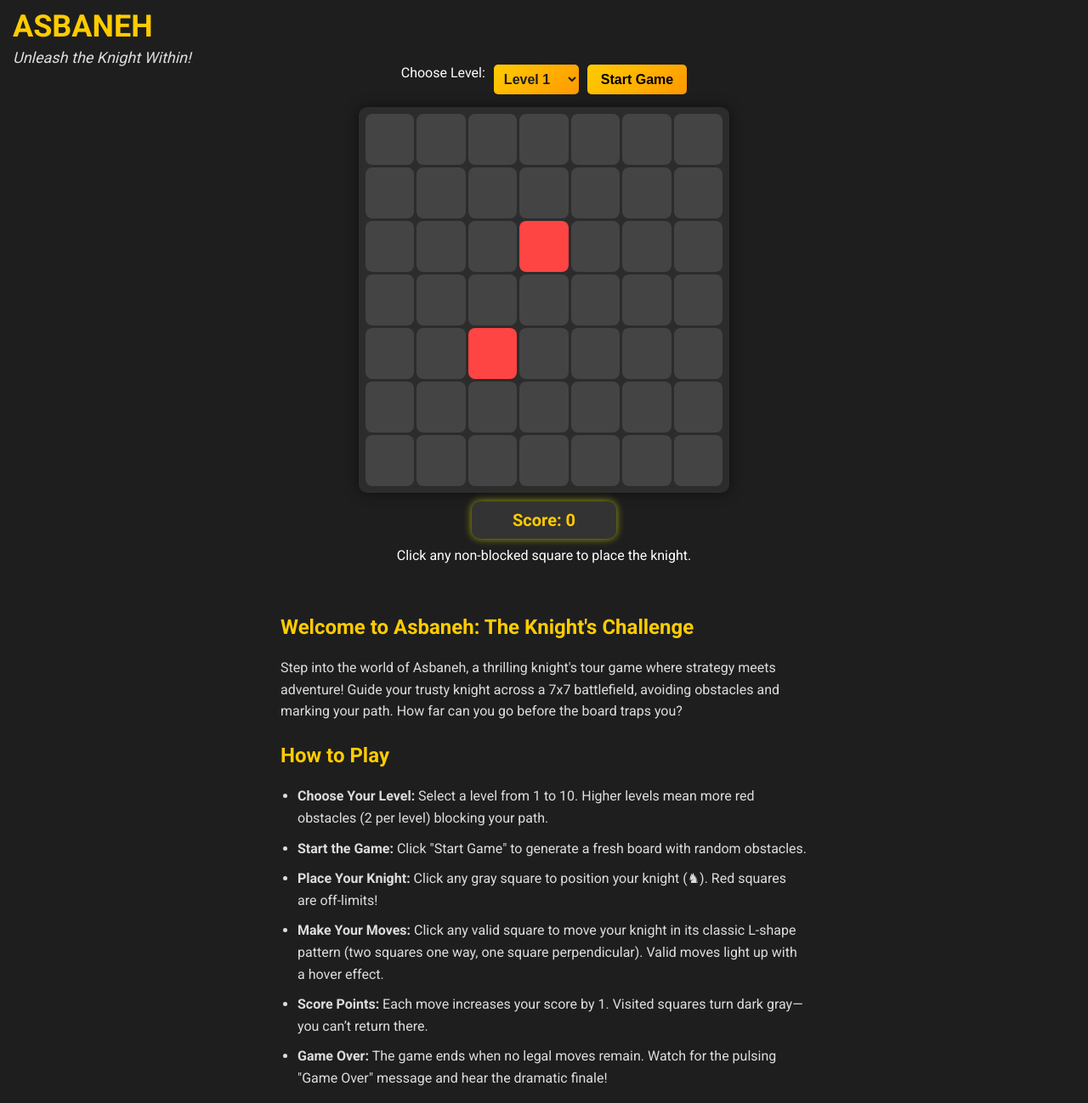
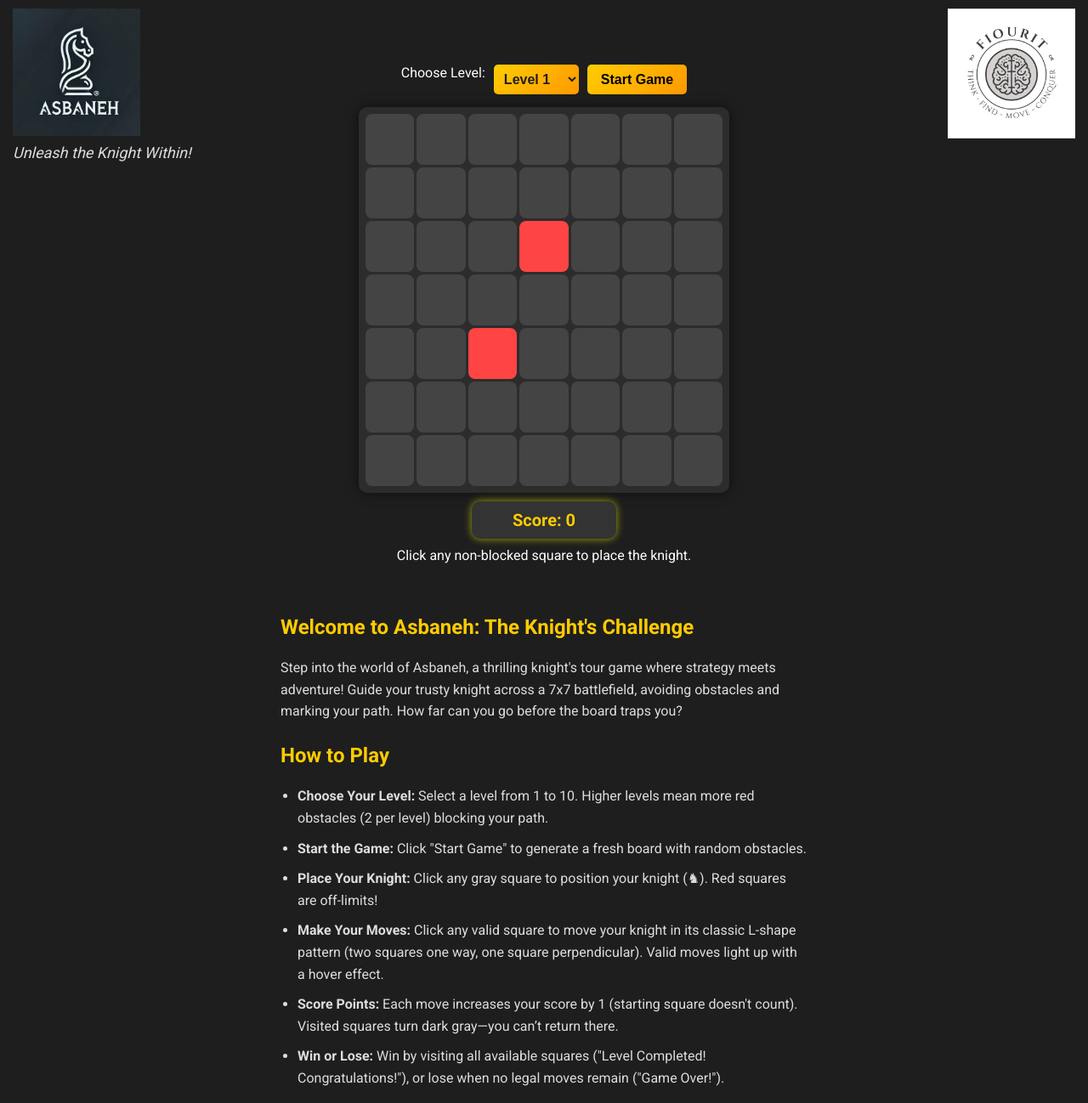
Before and after one commit to Fiourit/Asbaneh, a plain HTML site: page index.html in a window 1280 px wide. Shown: the top 1298 px of the page at 85% size. Drawn offline with Linux system fonts and the light colour scheme.

Commit message:
Update index.html

```diff
--- a/index.html
+++ b/index.html
@@ -17,17 +17,21 @@
       flex-direction: column;
       align-items: center;
     }
-    .header {
+    .header-left {
       position: absolute;
       top: 10px;
       left: 15px;
     }
-    .header h1 {
-      margin: 0;
-      font-size: clamp(24px, 5vw, 36px);
-      color: #ffcc00;
+    .header-right {
+      position: absolute;
+      top: 10px;
+      right: 15px;
     }
-    .header p {
+    .header-left img, .header-right img {
+      width: clamp(100px, 20vw, 150px);
+      height: auto;
+    }
+    .header-left p {
       margin: 5px 0 0;
       font-size: clamp(14px, 3vw, 18px);
       font-style: italic;
@@ -94,7 +98,7 @@
       border-radius: 10px;
       box-shadow: 0 0 15px rgba(0, 0, 0, 0.5);
       width: 100%;
-      max-width: 436px; /* 7 * 60px + gaps/padding */
+      max-width: 436px;
       box-sizing: border-box;
     }
     .cell {
@@ -196,9 +200,12 @@
   </style>
 </head>
 <body>
-  <div class="header">
-    <h1>ASBANEH</h1>
+  <div class="header-left">
+    <img src="/Asbaneh/images/Logo-Asbaneh.jpg" alt="Asbaneh Logo">
     <p>Unleash the Knight Within!</p>
+  </div>
+  <div class="header-right">
+    <img src="/Asbaneh/images/Logo-FiouriT.png" alt="FiouriT Logo">
   </div>
   <div class="game-wrapper">
     <div class="controls">
@@ -226,8 +233,8 @@
       <li><strong>Start the Game:</strong> Click "Start Game" to generate a fresh board with random obstacles.</li>
       <li><strong>Place Your Knight:</strong> Click any gray square to position your knight (♞). Red squares are off-limits!</li>
       <li><strong>Make Your Moves:</strong> Click any valid square to move your knight in its classic L-shape pattern (two squares one way, one square perpendicular). Valid moves light up with a hover effect.</li>
-      <li><strong>Score Points:</strong> Each move increases your score by 1. Visited squares turn dark gray—you can’t return there.</li>
-      <li><strong>Game Over:</strong> The game ends when no legal moves remain. Watch for the pulsing "Game Over" message and hear the dramatic finale!</li>
+      <li><strong>Score Points:</strong> Each move increases your score by 1 (starting square doesn't count). Visited squares turn dark gray—you can’t return there.</li>
+      <li><strong>Win or Lose:</strong> Win by visiting all available squares ("Level Completed! Congratulations!"), or lose when no legal moves remain ("Game Over!").</li>
     </ul>
     <h2>Tips for Success</h2>
     <p>
@@ -243,7 +250,7 @@
   <script>
     const size = 7;
     const moves = [[2, 1], [2, -1], [-2, 1], [-2, -1], [1, 2], [1, -2], [-1, 2], [-1, -2]];
-    let board, knightPos, knightPlaced = false, score = 0;
+    let board, knightPos, knightPlaced = false, score = 0, maxScore;
 
     window.onload = () => {
       const levelSelect = document.getElementById('level');
@@ -261,7 +268,7 @@
       const level = parseInt(document.getElementById('level').value) || 1;
       const totalSquares = size * size;
       const blockedCount = Math.min(level * 2, totalSquares - 1);
-      const target = totalSquares - blockedCount;
+      maxScore = totalSquares - blockedCount; // Total non-blocked squares
 
       board = Array.from({ length: size }, () => Array(size).fill(false));
 
@@ -274,7 +281,7 @@
       freePositions.sort(() => Math.random() - 0.5);
       const [startR, startC] = freePositions[0];
 
-      if (!generateSolvableBoard(startR, startC, 1, target)) {
+      if (!generateSolvableBoard(startR, startC, 1, maxScore)) {
         console.warn("Failed to generate solvable board, using fallback");
         generateFixedObstacles(level);
       }
@@ -293,7 +300,7 @@
       const message = document.getElementById('message');
       message.textContent = 'Click any non-blocked square to place the knight.';
       message.classList.remove('pulse');
-      console.log(`Game started at Level ${level} with ${blockedCount} blocked squares from (${startR}, ${startC})`);
+      console.log(`Game started at Level ${level} with ${blockedCount} blocked squares, max score: ${maxScore}`);
     }
 
     function generateSolvableBoard(r, c, moveCount, target) {
@@ -403,8 +410,13 @@
       createGrid();
       playSound('knightMoveSound');
       console.log(`Moved to (${r}, ${c}), Score: ${score}`);
-      if (!hasValidMoves()) {
-        const message = document.getElementById('message');
+
+      const message = document.getElementById('message');
+      if (score === maxScore - 1) { // Win when score is 1 less than total non-blocked squares
+        message.textContent = 'Level Completed! Congratulations!';
+        message.classList.add('pulse');
+        console.log("Level Completed");
+      } else if (!hasValidMoves()) {
         message.textContent = 'Game Over! No more legal moves.';
         message.classList.add('pulse');
         playSound('gameOverSound');
```
